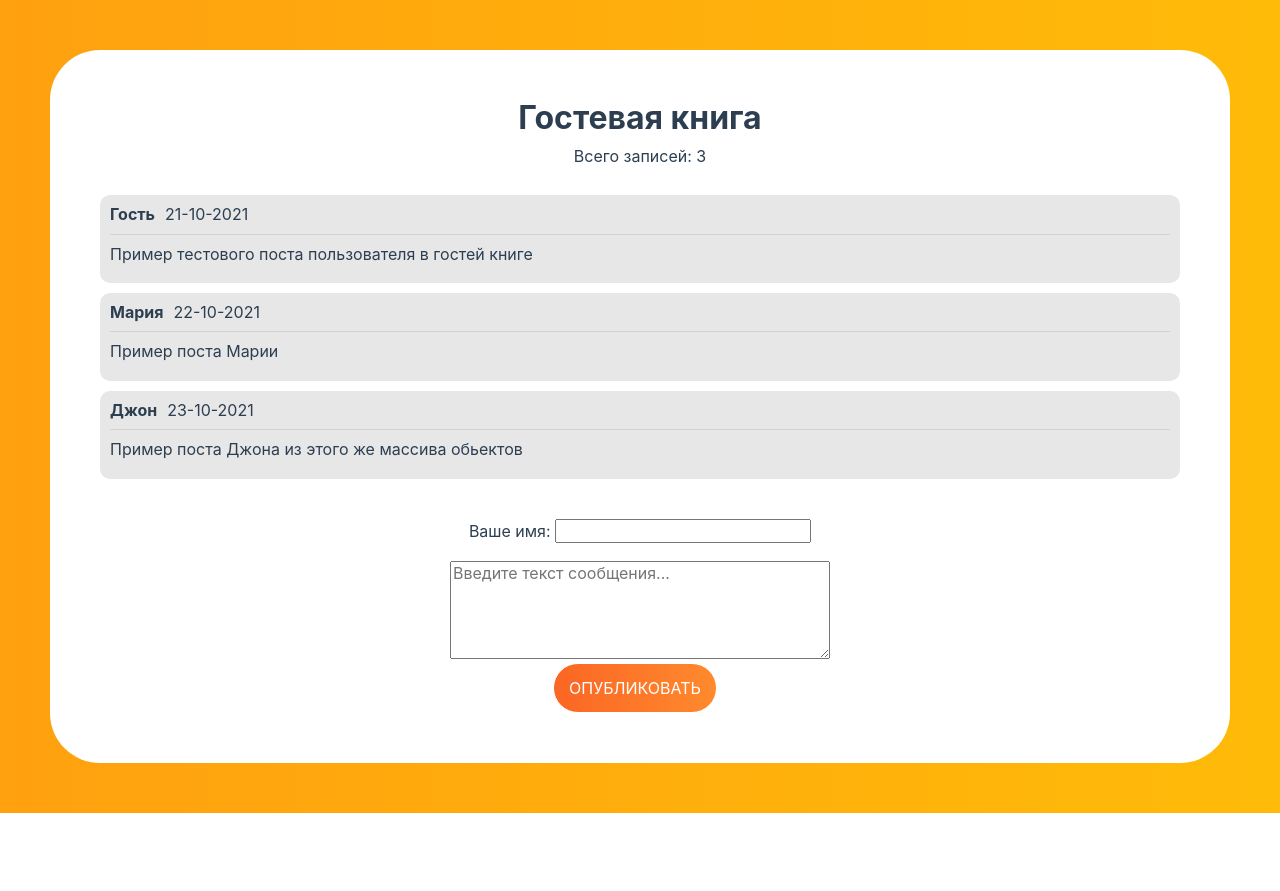
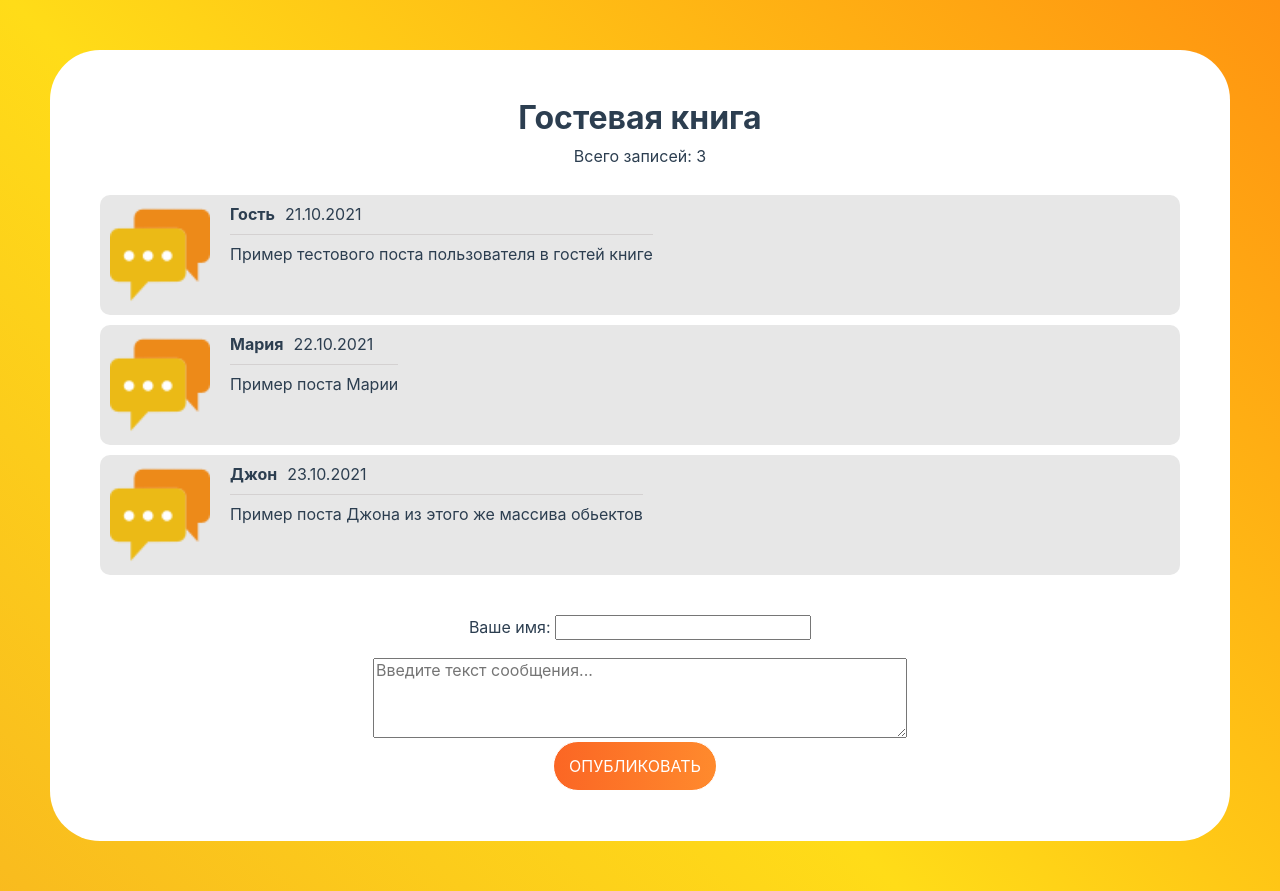
Before and after one commit to mityaua/guestbook-vuejs, a Vue app: page / in a window 1280 px wide. Before the commit the page ends 813 px from the top, so only its background shows below. Built offline with nearby package versions, Linux system fonts and the light colour scheme.

Commit message:
Изменения в мок данные, стилизация аватара и формы комментария

```diff
--- a/src/App.vue
+++ b/src/App.vue
@@ -7,14 +7,14 @@
   <form @submit.prevent="onSubmit" class="center">
     <label>
       Ваше имя:
-      <input type="text" v-model.trim="name" required />
+      <input type="text" v-model.lazy.trim="name" required />
     </label>
 
     <br /><br />
 
     <textarea
-      cols="35"
-      rows="5"
+      cols="50"
+      rows="4"
       placeholder="Введите текст сообщения..."
       v-model.trim="comment"
       required
@@ -33,14 +33,12 @@ import "./assets/styles/normalizer.css";
 
 import Button from "./components/Button.vue";
 import List from "./components/List.vue";
-// import Counter from "./components/Counter.vue";
 
 export default {
   name: "App",
   components: {
     Button,
     List,
-    // Counter,
   },
   data() {
     return {
@@ -51,19 +49,19 @@ export default {
           id: 1,
           name: "Гость",
           comment: "Пример тестового поста пользователя в гостей книге",
-          time: "21-10-2021",
+          time: "21.10.2021",
         },
         {
           id: 2,
           name: "Мария",
           comment: "Пример поста Марии",
-          time: "22-10-2021",
+          time: "22.10.2021",
         },
         {
           id: 3,
           name: "Джон",
           comment: "Пример поста Джона из этого же массива обьектов",
-          time: "23-10-2021",
+          time: "23.10.2021",
         },
       ],
     };
@@ -125,6 +123,10 @@ html {
   background-color: #f0f1f3;
 }
 
+* {
+  outline-color: #fb6624;
+}
+
 p,
 ul,
 li,
@@ -152,12 +154,13 @@ a {
   text-decoration: none;
 }
 
+textarea {
+  max-width: 100%;
+  resize: vertical;
+}
+
 body {
-  background: linear-gradient(
-    90deg,
-    rgba(255, 87, 34, 1) 0%,
-    rgba(255, 193, 7, 1) 100%
-  );
+  background: linear-gradient(45deg, #f17c58, #eb722c, #ffdc18, #ff3706);
   background-size: 400% 400%;
   animation: gradient 15s ease infinite;
 }
--- a/src/components/ListItem.vue
+++ b/src/components/ListItem.vue
@@ -1,11 +1,17 @@
 <template>
   <li class="item">
-    <div class="item__info">
-      <span class="item__name">{{ post.name }}</span>
-      <span>{{ post.time }}</span>
+    <div class="item__photo">
+      <img src="favicon.png" alt="аватар" width="100" height="100" />
     </div>
 
-    <p class="item__comment">{{ post.comment }}</p>
+    <div>
+      <div class="item__info">
+        <span class="item__name">{{ post.name }}</span>
+        <span>{{ post.time }}</span>
+      </div>
+
+      <p class="item__comment">{{ post.comment }}</p>
+    </div>
   </li>
 </template>
 
@@ -30,16 +36,20 @@ export default {
 
 <style scoped>
 .item {
+  display: flex;
   background-color: #e7e7e7;
   padding: 10px;
   margin-bottom: 10px;
   border-radius: 10px;
 }
 
+.item__photo {
+  margin-right: 20px;
+}
+
 .item__info {
   padding-bottom: 10px;
   border-bottom: 1px solid #d4d1d1;
-  /* box-shadow: 0px 2px 3px 4px tomato; */
 }
 
 .item__name {
```
